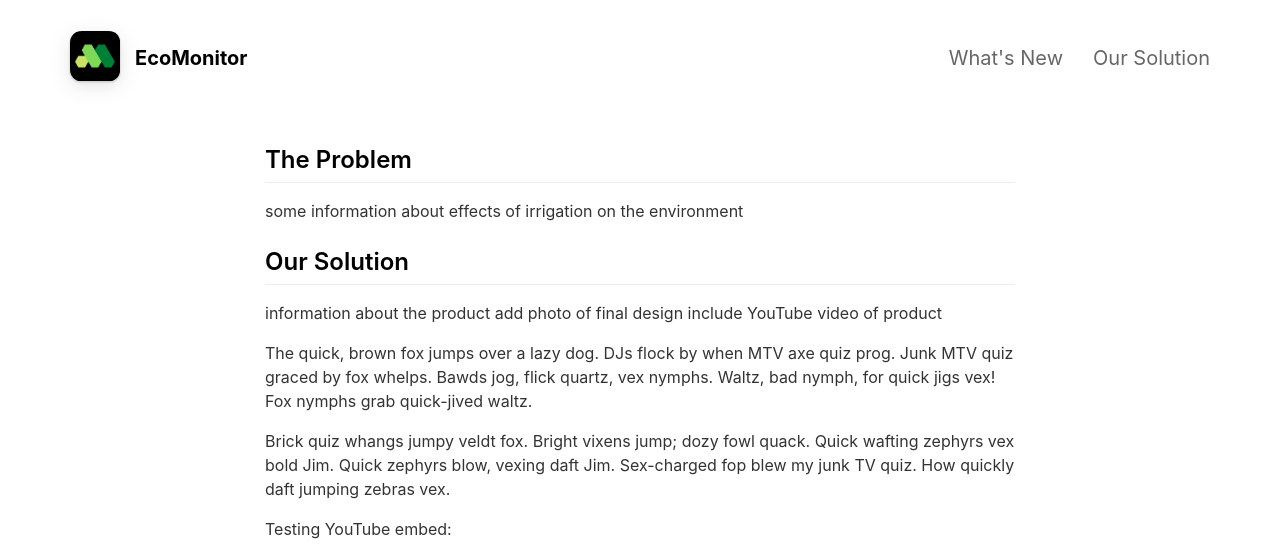
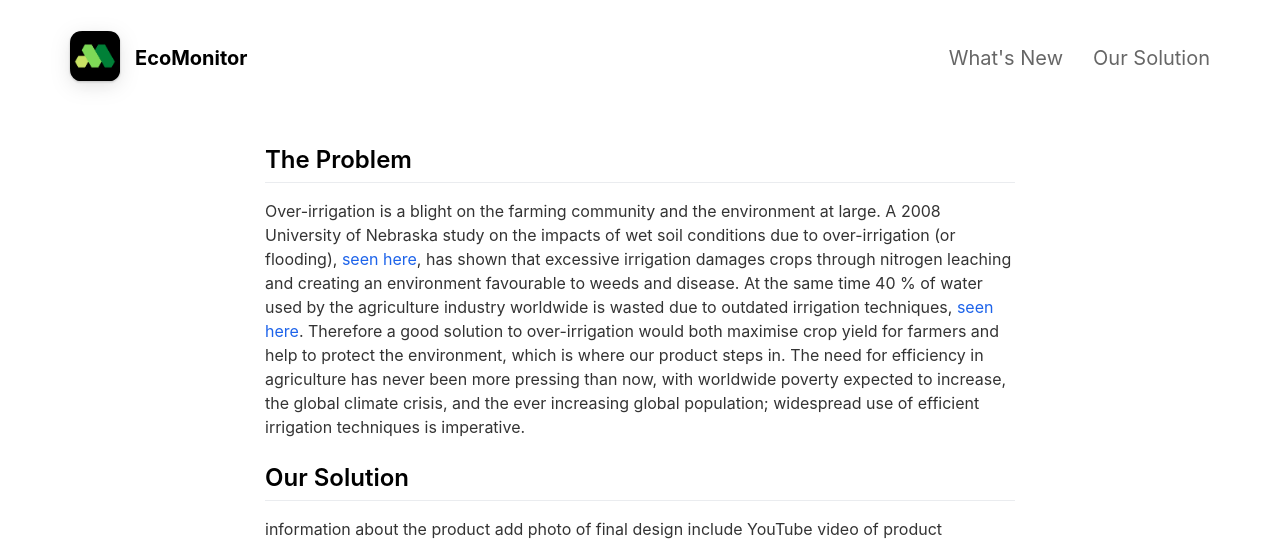
Before and after one commit to pi-drate/pi-drate.github.io, a Jekyll site: the page built from _pages/solution.md, in a window 1280 px wide. Shown: the top 555 px of the page. Built offline with Jekyll 4.4.1, drawn with Linux system fonts in a browser that asks for light colours; nearby versions of some CDN libraries; grey boxes are pictures that could not be loaded.

Commit message:
Update solution.md

```diff
--- a/_pages/solution.md
+++ b/_pages/solution.md
@@ -6,7 +6,8 @@ include_in_header: true
 
 ## The Problem
 
-some information about effects of irrigation on the environment
+Over-irrigation is a blight on the farming community and the environment at large. A 2008 University of Nebraska study on the impacts of wet soil conditions due to over-irrigation (or flooding), [seen here](https://cropwatch.unl.edu/documents/g1904.pdf), has shown that excessive irrigation damages crops through nitrogen leaching and creating an environment favourable to weeds and disease. At the same time 40 % of water used by the agriculture industry worldwide is wasted due to outdated irrigation techniques, [seen here](https://htt.io/water-usage-in-the-agricultural-industry/). Therefore a good solution to over-irrigation would both maximise crop yield for farmers and help to protect the environment, which is where our product steps in.
+The need for efficiency in agriculture has never been more pressing than now, with worldwide poverty expected to increase, the global climate crisis, and the ever increasing global population; widespread use of efficient irrigation techniques is imperative.
 
 ## Our Solution
 
```
